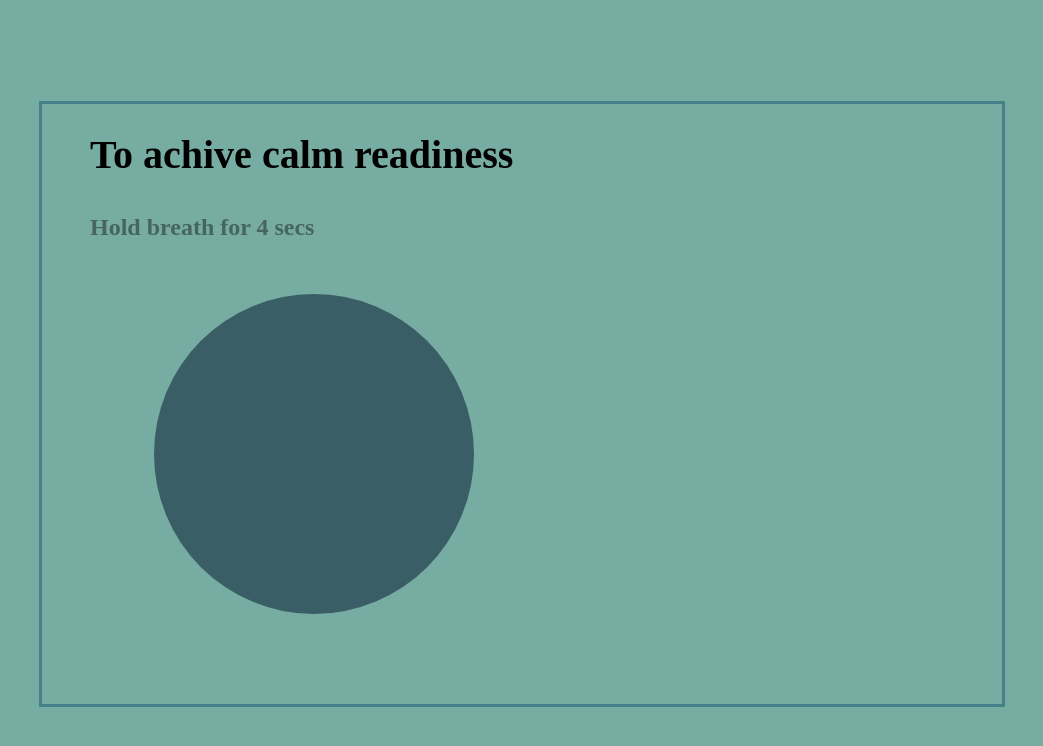
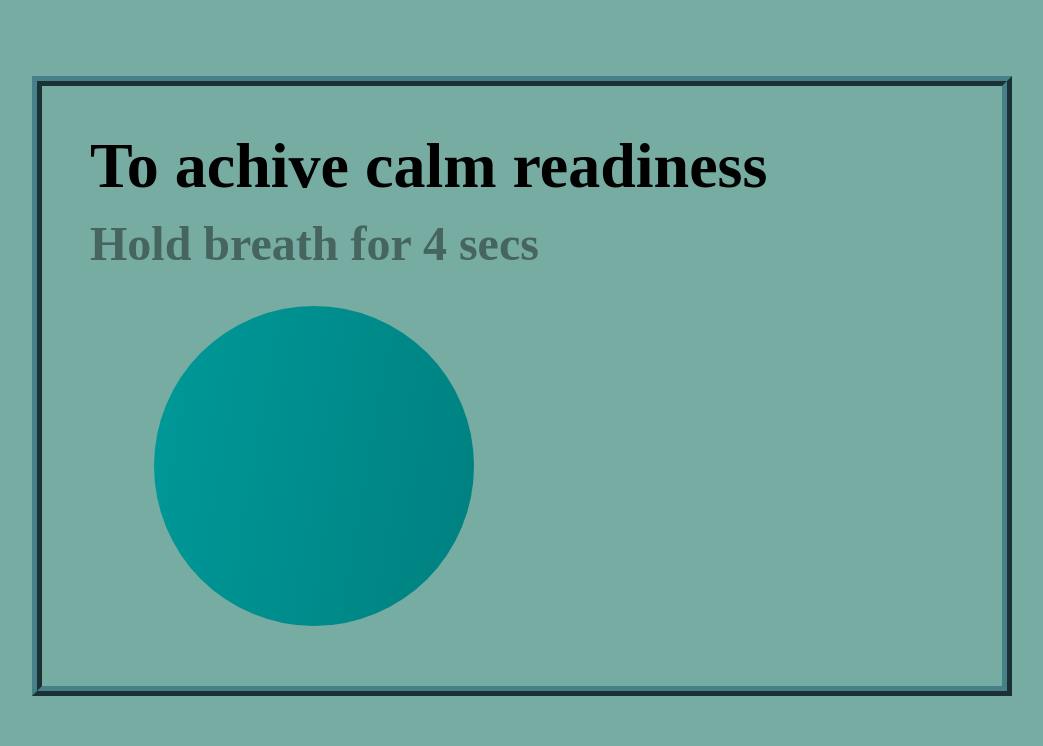
Before and after one commit to TeroLaiho/seacalm, a plain HTML site: page index.html in a window 1280 px wide. Shown: the whole page, without its empty margins (118-1161 px from the left). Drawn offline with Linux system fonts and the light colour scheme.

Commit message:
Add gradients to the circle and style the box

```diff
--- a/index.html
+++ b/index.html
@@ -17,17 +17,18 @@
       position: relative;
       margin: auto;
       display: block;
-      margin-top: 8%;
+      margin-top: 6%;
       width: 75vw;
       height: 75vh;
       background: none;
-      border: 3px solid #468189;
+      border: 10px solid #468189;
+      border-style: ridge;
     }
     .breathCircle{
         position: absolute;
-        top:45%;
+        top:50%;
         left:20%;
-        background: #395E66;
+        background: linear-gradient(100deg, #009999, #008080);
         display: block;
         border-radius: 50%;
         width: 20vh;
@@ -53,7 +54,7 @@
         top:0%;
         left:5%;
         font: #468189;
-        font-size: 5vh;
+        font-size: 8vh;
     }
     .breathSentence
     {
@@ -61,7 +62,7 @@
         top: 15%;
         left: 5%;
         font: #468189;
-        font-size: 3vh;
+        font-size: 6vh;
         animation-duration: 16s;
         animation-iteration-count: infinite;
     }
@@ -84,13 +85,18 @@
         width: 40vw;
         height: 40vw;
     }  */
+    .box
+    {
+        margin-top: 16%;
+    }
     .breathHeader
     {
-        font-size: 5vw;
+        font-size: 8vw;
     }
     .breathSentence
     {
-        font-size: 3vw;
+        top: 20%;
+        font-size: 6vw;
     }
     .breathCircle
     {
```
